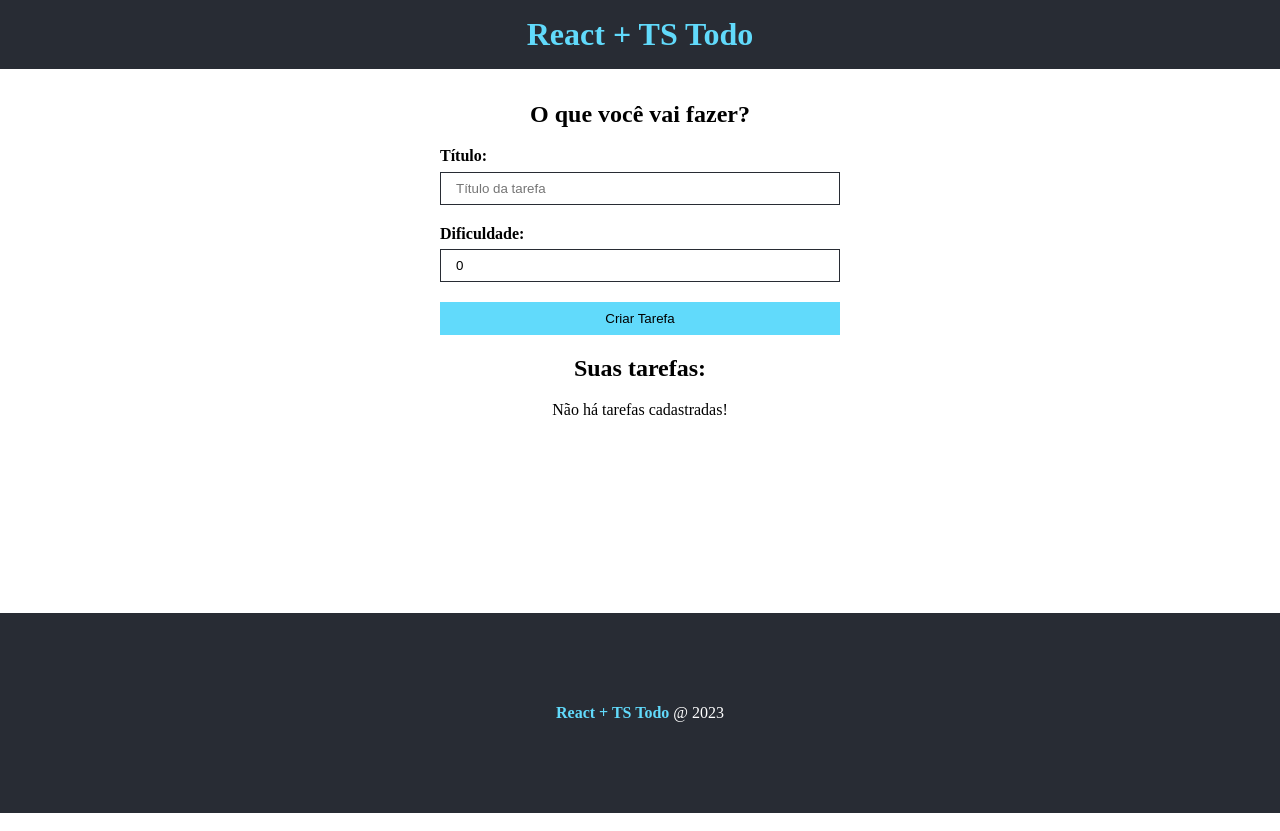
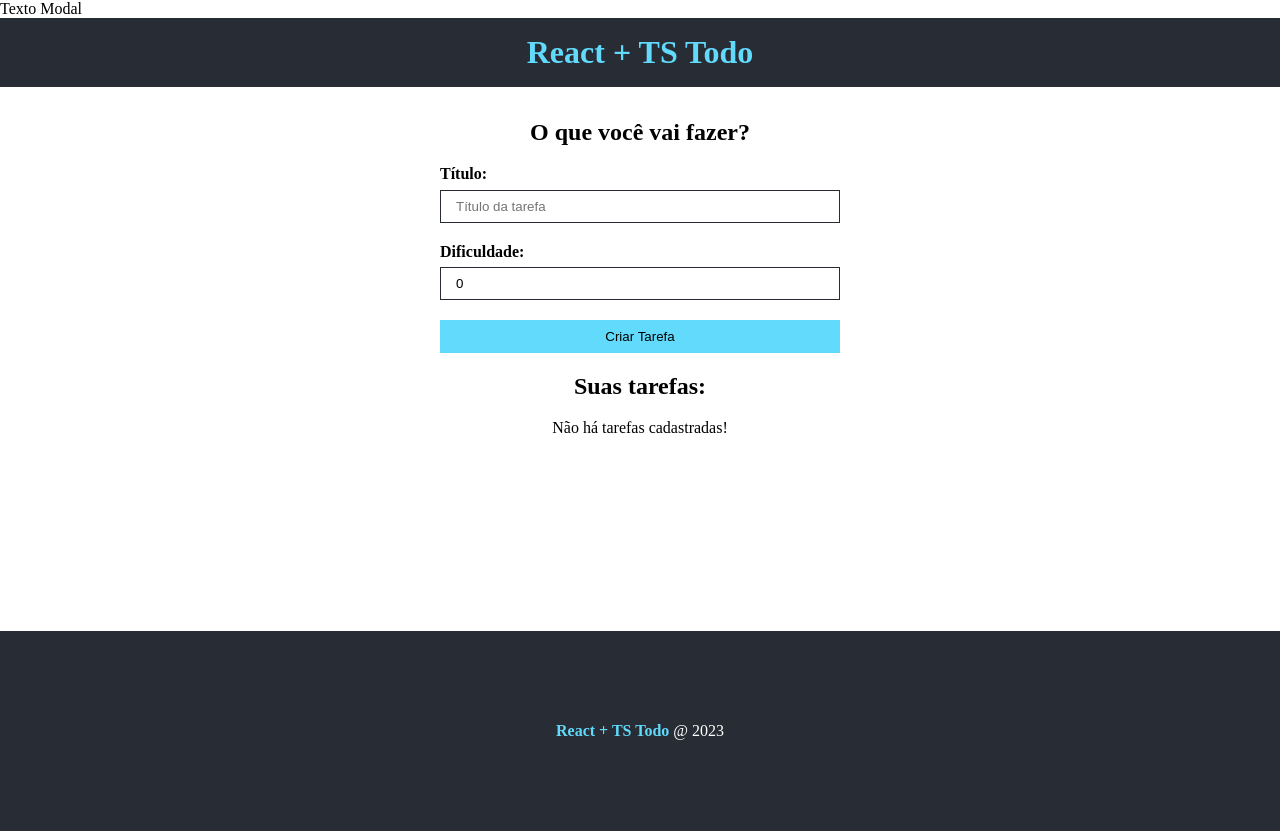
Before and after one commit to RosemeireRibeiroCaetano/typescript, a React (Create React App) app in the folder 12_todo_react/: page / in a window 1280 px wide. Built offline with nearby package versions, Linux system fonts and the light colour scheme.

Commit message:
Criando modal

```diff
--- a/12_todo_react/src/App.tsx
+++ b/12_todo_react/src/App.tsx
@@ -5,14 +5,14 @@
 import Footer from './components/Footer';
 import TaskForm from './components/TaskForm';
 import TaskList from './components/TaskList';
+import Modal from './components/Modal';
 
 // css
-
 import styles from "./App.module.css";
 
 // interface
 import { ITask } from './interfaces/Task';
-import { title } from 'process';
+
 
 function App() {
 
@@ -29,6 +29,7 @@
 
   return (
   <div>
+    <Modal/>
     <Header/>
   <main className={styles.main}>
    <div>
--- /dev/null
+++ b/12_todo_react/src/components/Modal.tsx
@@ -0,0 +1,16 @@
+import React from 'react';
+
+interface Props {
+
+}
+
+const Modal = (props: Props) => {
+  return (
+    <div id='modal'>
+      <div></div>
+      <div>Texto Modal</div>
+    </div>
+  )
+};
+
+export default Modal;
```
Also changed, not shown: 12_todo_react/src/components/Modal.module.css (added).
